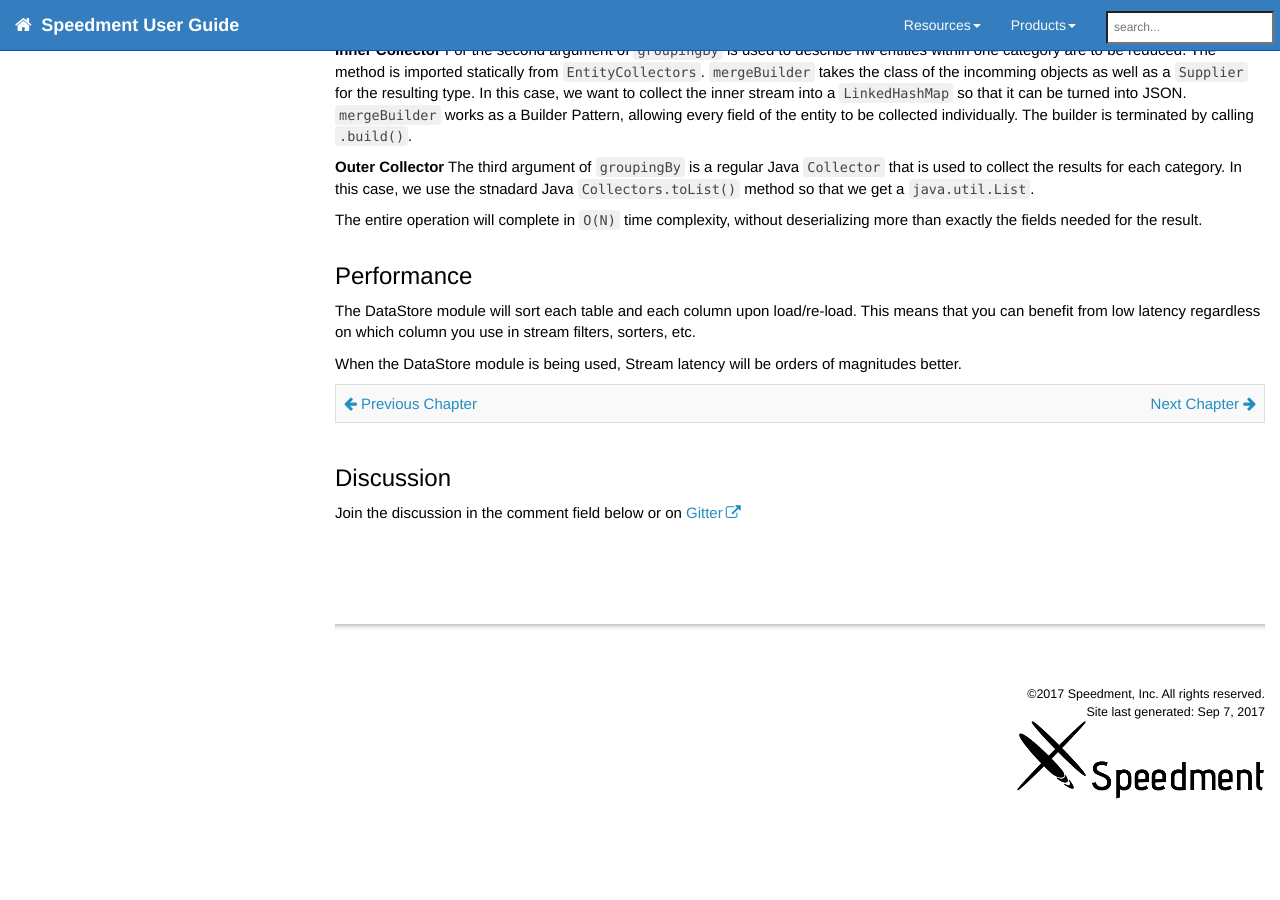
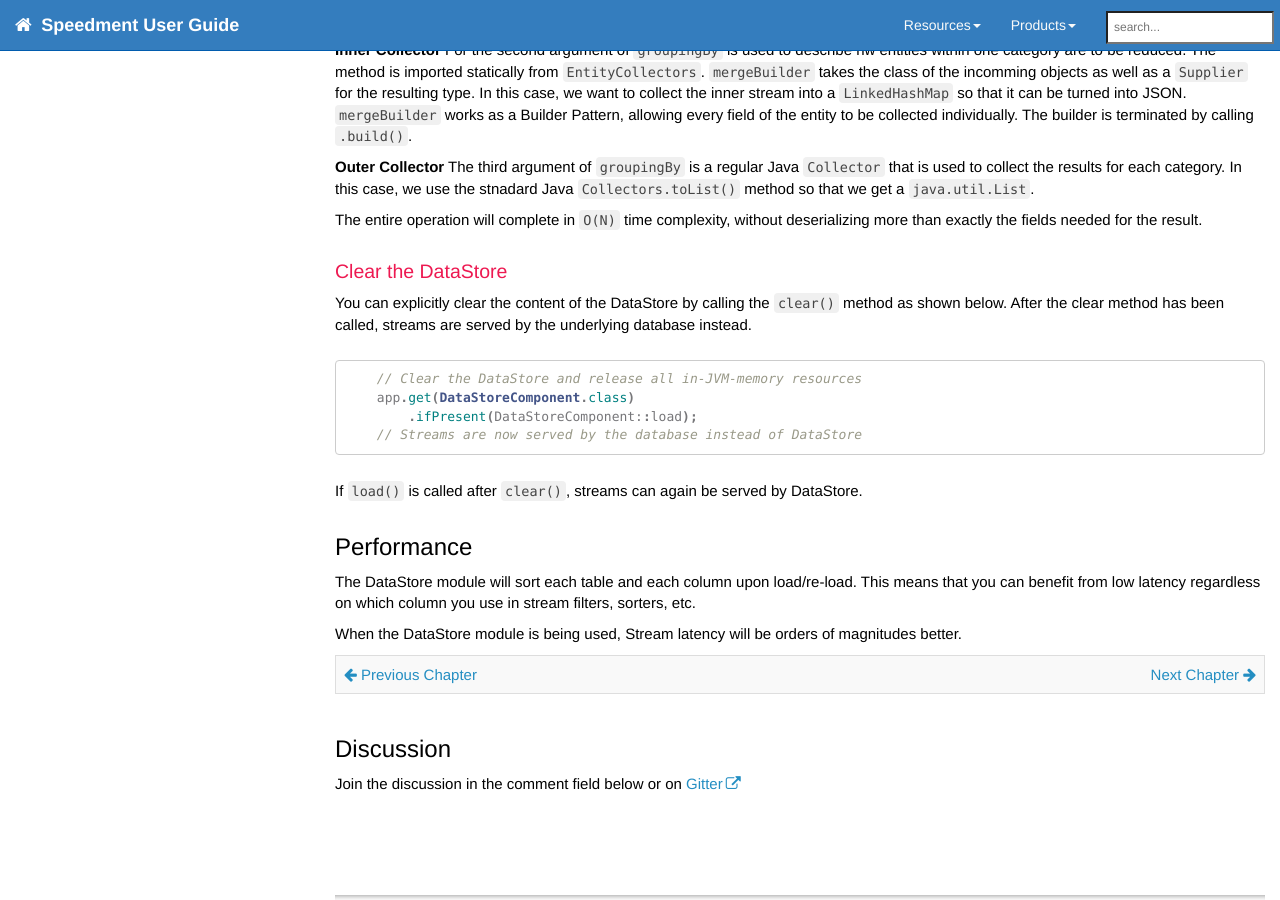
Before and after one commit to speedment/speedment-doc, a Jekyll site: the page built from pages/datastore.md, in a window 1280 px wide and 900 px high, scrolled down 8769 px. Built offline with Jekyll 4.4.1, drawn with Linux system fonts in a browser that asks for light colours; nearby versions of some CDN libraries; comment, search, counter and statistics services are not loaded; before the commit the page ends 9643 px from its top, so only the background shows below that.

Commit message:
Add DataStore clear()

````diff
--- a/pages/datastore.md
+++ b/pages/datastore.md
@@ -321,6 +321,16 @@
 
 The entire operation will complete in `O(N)` time complexity, without deserializing more than exactly the fields needed for the result.
 
+### Clear the DataStore
+You can explicitly clear the content of the DataStore by calling the `clear()` method as shown below. After the clear method has been called, streams are served by the underlying database instead.
+``` java
+    // Clear the DataStore and release all in-JVM-memory resources
+    app.get(DataStoreComponent.class)
+        .ifPresent(DataStoreComponent::load);
+    // Streams are now served by the database instead of DataStore
+```
+If `load()` is called after `clear()`, streams can again be served by DataStore.
+
 ## Performance
 The DataStore module will sort each table and each column upon load/re-load. This means that you can benefit from low latency regardless on which column you use in stream filters, sorters, etc.
 
````
